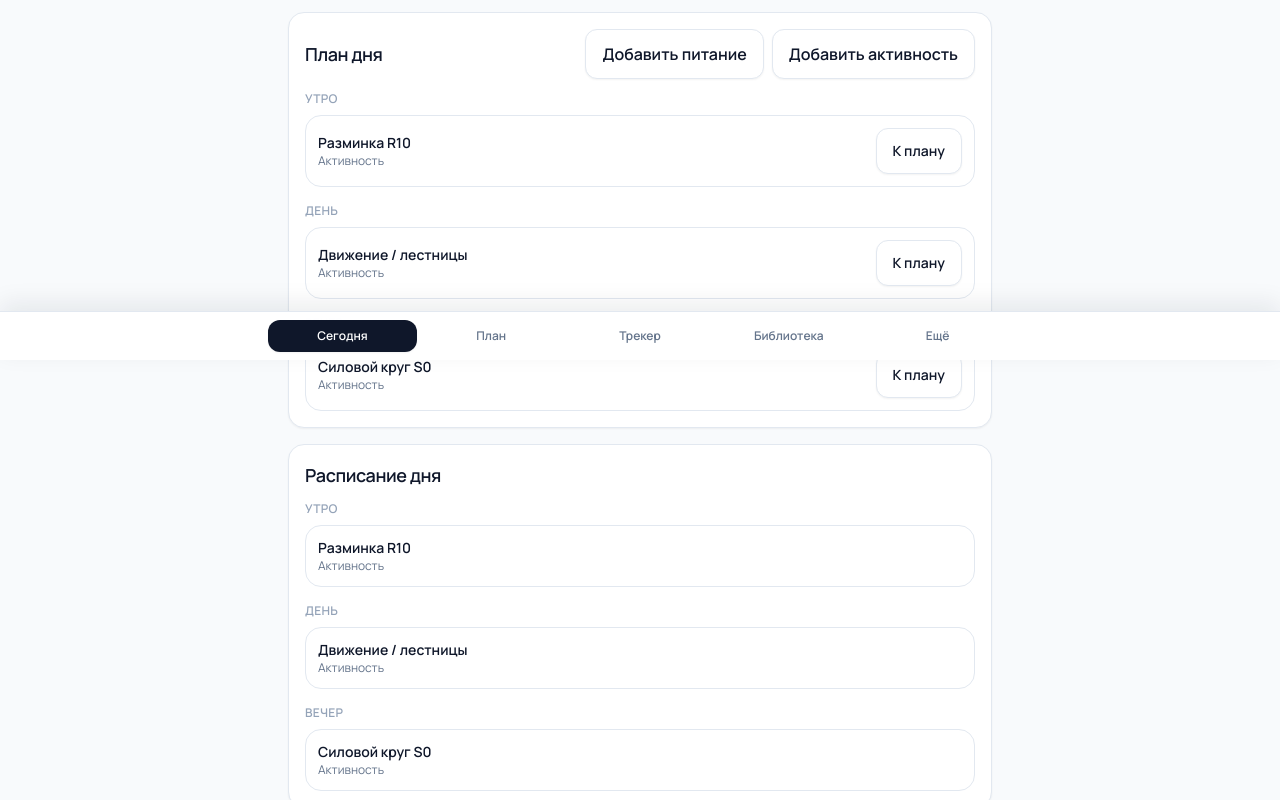
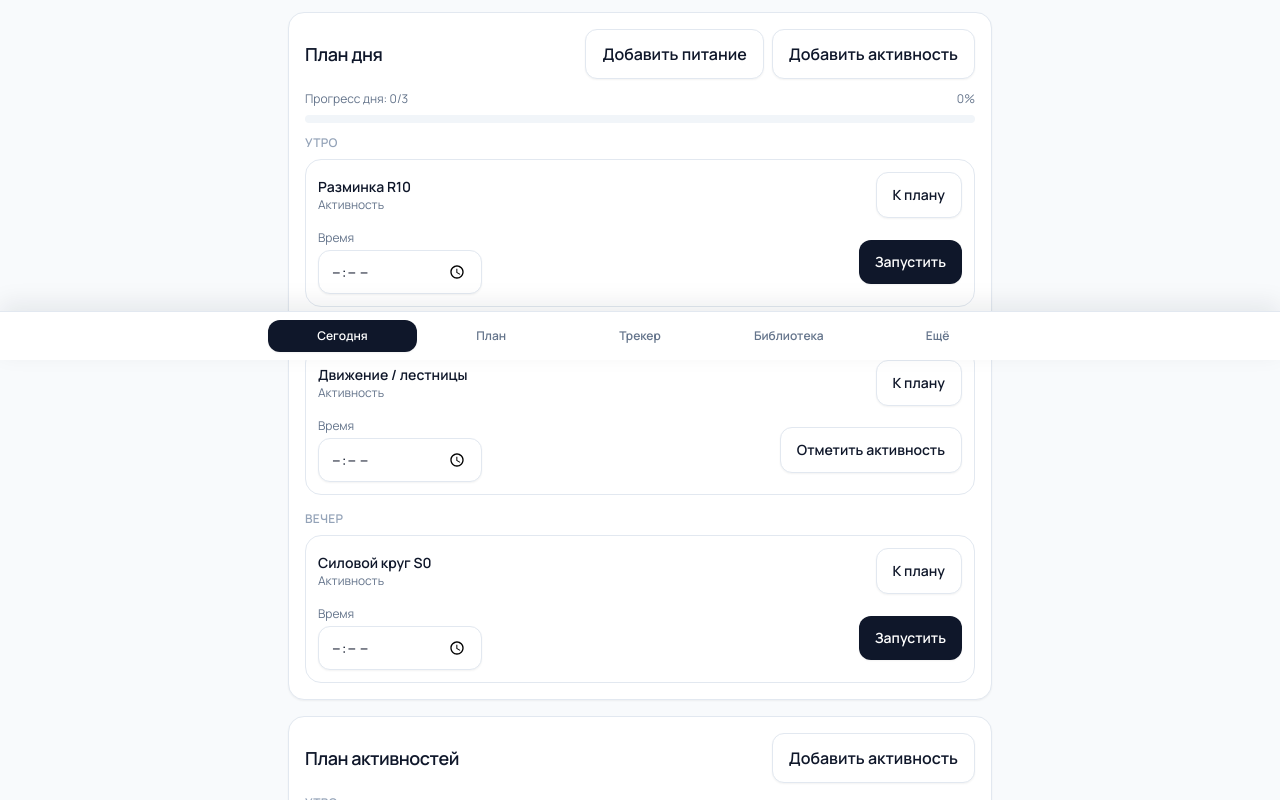
Before and after one commit to gmartstudionevsky/back_to_form, a React (Vite) app: page /#/ in a window 1280 px wide. Shown: the part 440-1240 px from the top of the page. Built offline with nearby package versions, Linux system fonts and the light colour scheme.

Commit message:
Unify today plan schedule

```diff
--- a/src/pages/TodayPage.tsx
+++ b/src/pages/TodayPage.tsx
@@ -251,6 +251,22 @@ const TodayPage = () => {
     });
   };
 
+  const updateWorkoutTime = (id: string, time: string) => {
+    updateData(state => {
+      const plan = state.planner.dayPlans.find(item => item.date === selectedDate);
+      if (!plan) return { ...state };
+      plan.workoutsPlan = plan.workoutsPlan.map(item => {
+        if (item.id !== id) return item;
+        return {
+          ...item,
+          plannedTime: time || undefined,
+          timeOfDay: time ? getTimeOfDayFromTime(time) : item.timeOfDay
+        };
+      });
+      return { ...state };
+    });
+  };
+
   const applyMealTemplate = (meal: FoodEntry['meal']) => {
     const template: MealComponentType[] =
       meal === 'breakfast'
@@ -320,7 +336,7 @@ const TodayPage = () => {
           title: mealLabels[meal],
           time: mealTimes[meal],
           timeOfDay: getMealTimeOfDay(meal, mealTimes[meal]),
-          completed: false
+          completed: Boolean(foodDay?.entries.some(entry => entry.meal === meal))
         }))
     : (foodDay?.entries ?? []).map(entry => ({
         id: entry.id,
@@ -344,6 +360,7 @@ const TodayPage = () => {
             ? 'Движение / лестницы'
             : data.library.protocols.find(protocol => protocol.id === item.protocolRef)?.name ??
               'Тренировка',
+        time: item.plannedTime,
         timeOfDay: item.timeOfDay,
         completed: item.completed
       }))
@@ -359,6 +376,13 @@ const TodayPage = () => {
   const editingMeal = mealEdit ?? 'breakfast';
   const editComponents = mealEdit ? mealComponents[mealEdit] : [];
   const editMealTime = mealEdit ? mealTimes[mealEdit] : '';
+  const plannedItemsCount = scheduleMeals.length + scheduleWorkouts.length;
+  const completedItemsCount =
+    scheduleMeals.filter(item => item.completed).length +
+    scheduleWorkouts.filter(item => item.completed).length;
+  const progressPercent = plannedItemsCount
+    ? Math.round((completedItemsCount / plannedItemsCount) * 100)
+    : 0;
 
   return (
     <section className="space-y-4">
@@ -434,6 +458,20 @@ const TodayPage = () => {
             <button className="btn-secondary" onClick={() => setSheet('activity')}>
               Добавить активность
             </button>
+          </div>
+        </div>
+        <div className="space-y-2">
+          <div className="flex items-center justify-between text-xs text-slate-500">
+            <span>
+              Прогресс дня: {completedItemsCount}/{plannedItemsCount || 0}
+            </span>
+            <span>{progressPercent}%</span>
+          </div>
+          <div className="h-2 w-full rounded-full bg-slate-100">
+            <div
+              className="h-2 rounded-full bg-emerald-400"
+              style={{ width: `${progressPercent}%` }}
+            />
           </div>
         </div>
         <div className="space-y-4">
@@ -447,16 +485,23 @@ const TodayPage = () => {
                   {timeLabels[timeOfDay]}
                 </p>
                 <div className="space-y-2">
-                  {workouts.map(item => (
+                  {workouts.map(item => {
+                    const session = plannedWorkouts.find(workout => workout.id === item.id);
+                    const isMovement =
+                      session?.kind === 'movement' || !session?.protocolRef || !session;
+                    return (
                       <div
                         key={item.id}
-                      className="flex flex-col gap-2 rounded-2xl border border-slate-200 p-3 text-sm sm:flex-row sm:items-center sm:justify-between"
-                    >
+                        className="flex flex-col gap-3 rounded-2xl border border-slate-200 p-3 text-sm"
+                      >
+                        <div className="flex flex-col gap-2 sm:flex-row sm:items-center sm:justify-between">
                           <div>
                             <p className="font-semibold">{item.title}</p>
-                        <p className="text-xs text-slate-500">Активность</p>
-                      </div>
-                      <div className="flex items-center gap-2">
+                            <p className="text-xs text-slate-500">
+                              Активность{item.time ? ` · ${item.time}` : ''}
+                            </p>
+                          </div>
+                          <div className="flex flex-wrap items-center gap-2">
                             {item.completed ? <span className="badge">Выполнено</span> : null}
                             {dayPlan ? (
                               <button
@@ -468,12 +513,75 @@ const TodayPage = () => {
                             ) : null}
                           </div>
                         </div>
-                  ))}
+                        {dayPlan ? (
+                          <div className="flex flex-col gap-2 sm:flex-row sm:items-center sm:justify-between">
+                            <label className="text-xs text-slate-500">
+                              Время
+                              <input
+                                type="time"
+                                className="input mt-1"
+                                value={item.time ?? ''}
+                                onChange={event => updateWorkoutTime(item.id, event.target.value)}
+                              />
+                            </label>
+                            <div className="flex flex-wrap gap-2">
+                              {!item.completed ? (
+                                isMovement ? (
+                                  <button
+                                    className="btn-secondary w-full sm:w-auto"
+                                    onClick={() => {
+                                      const minutes = session?.plannedMinutes ?? 10;
+                                      addActivityLog({
+                                        id: '',
+                                        dateTime: toDateTime(selectedDate, item.time ?? ''),
+                                        type: 'march',
+                                        minutes
+                                      });
+                                      updateData(state => {
+                                        const plan = state.planner.dayPlans.find(
+                                          planItem => planItem.date === selectedDate
+                                        );
+                                        if (!plan) return { ...state };
+                                        plan.workoutsPlan = plan.workoutsPlan.map(planItem =>
+                                          planItem.id === item.id
+                                            ? {
+                                                ...planItem,
+                                                completed: true,
+                                                completedMinutes: minutes
+                                              }
+                                            : planItem
+                                        );
+                                        return { ...state };
+                                      });
+                                    }}
+                                  >
+                                    Отметить активность
+                                  </button>
+                                ) : (
+                                  <button
+                                    className="btn-primary w-full sm:w-auto"
+                                    onClick={() => {
+                                      if (!session) return;
+                                      setRunner(session);
+                                      setRunnerProtocolId(session.protocolRef ?? null);
+                                    }}
+                                  >
+                                    Запустить
+                                  </button>
+                                )
+                              ) : null}
+                            </div>
+                          </div>
+                        ) : null}
+                      </div>
+                    );
+                  })}
                   {meals.map(item => (
                     <div
                       key={item.id}
-                      className="flex flex-col gap-2 rounded-2xl border border-slate-200 p-3 text-sm sm:flex-row sm:items-center sm:justify-between"
-                    >
+                      className="flex flex-col gap-3 rounded-2xl border border-slate-200 p-3 text-sm"
+                    >
+                      <div className="flex flex-col gap-2 sm:flex-row sm:items-center sm:justify-between">
                         <div>
                           <p className="font-semibold">{item.title}</p>
                           <p className="text-xs text-slate-500">
@@ -481,7 +589,7 @@ const TodayPage = () => {
                             {item.time ? ` · ${item.time}` : ''}
                           </p>
                         </div>
-                      <div className="flex items-center gap-2">
+                        <div className="flex flex-wrap items-center gap-2">
                           {item.completed ? <span className="badge">Учтено</span> : null}
                           {dayPlan ? (
                             <button
@@ -493,57 +601,34 @@ const TodayPage = () => {
                           ) : null}
                         </div>
                       </div>
-                  ))}
-                </div>
-              </div>
-            );
-          })}
-          {!scheduleMeals.length && !scheduleWorkouts.length ? (
-            <p className="text-sm text-slate-500">
-              Пока нет расписания. Добавьте питание и активность или создайте план.
-            </p>
-          ) : null}
-        </div>
-      </div>
-
-      <div className="card p-4 space-y-3" id="schedule">
-        <h2 className="section-title">Расписание дня</h2>
-        <div className="space-y-4">
-          {(Object.keys(timeLabels) as WorkoutPlanItem['timeOfDay'][]).map(timeOfDay => {
-            const meals = scheduleMeals.filter(item => item.timeOfDay === timeOfDay);
-            const workouts = scheduleWorkouts.filter(item => item.timeOfDay === timeOfDay);
-            if (meals.length === 0 && workouts.length === 0) return null;
-            return (
-              <div key={timeOfDay} className="space-y-2">
-                <p className="text-xs font-semibold uppercase tracking-wide text-slate-400">
-                  {timeLabels[timeOfDay]}
-                </p>
-                <div className="space-y-2">
-                  {workouts.map(item => (
-                    <div
-                      key={item.id}
-                      className="flex items-center justify-between rounded-2xl border border-slate-200 p-3 text-sm"
-                    >
-                      <div>
-                        <p className="font-semibold">{item.title}</p>
-                        <p className="text-xs text-slate-500">Активность</p>
-                      </div>
-                      {item.completed ? <span className="badge">Выполнено</span> : null}
-                    </div>
-                  ))}
-                  {meals.map(item => (
-                    <div
-                      key={item.id}
-                      className="flex items-center justify-between rounded-2xl border border-slate-200 p-3 text-sm"
-                    >
-                      <div>
-                        <p className="font-semibold">{item.title}</p>
-                        <p className="text-xs text-slate-500">
-                          {mealLabels[item.meal]}
-                          {item.time ? ` · ${item.time}` : ''}
-                        </p>
-                      </div>
-                      {item.completed ? <span className="badge">Учтено</span> : null}
+                      {dayPlan ? (
+                        <div className="flex flex-col gap-2 sm:flex-row sm:items-center sm:justify-between">
+                          <label className="text-xs text-slate-500">
+                            Время
+                            <input
+                              type="time"
+                              className="input mt-1"
+                              value={mealTimes[item.meal] ?? ''}
+                              onChange={event => updateMealTime(item.meal, event.target.value)}
+                            />
+                          </label>
+                          {!item.completed ? (
+                            <button
+                              className="btn-secondary w-full sm:w-auto"
+                              onClick={() => {
+                                setFoodForm(prev => ({
+                                  ...prev,
+                                  meal: item.meal,
+                                  time: mealTimes[item.meal] ?? ''
+                                }));
+                                setSheet('food');
+                              }}
+                            >
+                              Отметить прием
+                            </button>
+                          ) : null}
+                        </div>
+                      ) : null}
                     </div>
                   ))}
                 </div>
@@ -602,6 +687,15 @@ const TodayPage = () => {
                           </div>
                           <div className="mt-2 flex flex-col gap-2 sm:flex-row sm:items-center">
                             <label className="text-xs text-slate-500">
+                              Время
+                              <input
+                                type="time"
+                                className="input mt-1"
+                                value={session.plannedTime ?? ''}
+                                onChange={event => updateWorkoutTime(session.id, event.target.value)}
+                              />
+                            </label>
+                            <label className="text-xs text-slate-500">
                               Время суток
                               <select
                                 className="input mt-1"
@@ -636,7 +730,7 @@ const TodayPage = () => {
                                   const minutes = session.plannedMinutes ?? 10;
                                   addActivityLog({
                                     id: '',
-                                    dateTime: toDateTime(selectedDate, ''),
+                                    dateTime: toDateTime(selectedDate, session.plannedTime ?? ''),
                                     type: 'march',
                                     minutes
                                   });
--- a/src/types.ts
+++ b/src/types.ts
@@ -172,6 +172,7 @@ export type MealComponent = {
 export type WorkoutPlanItem = {
   id: UUID;
   timeOfDay: 'morning' | 'day' | 'evening';
+  plannedTime?: string;
   protocolRef?: UUID;
   isRequired?: boolean;
   kind?: 'workout' | 'movement';
```
Lines whose indentation alone changed are shown as unchanged.
